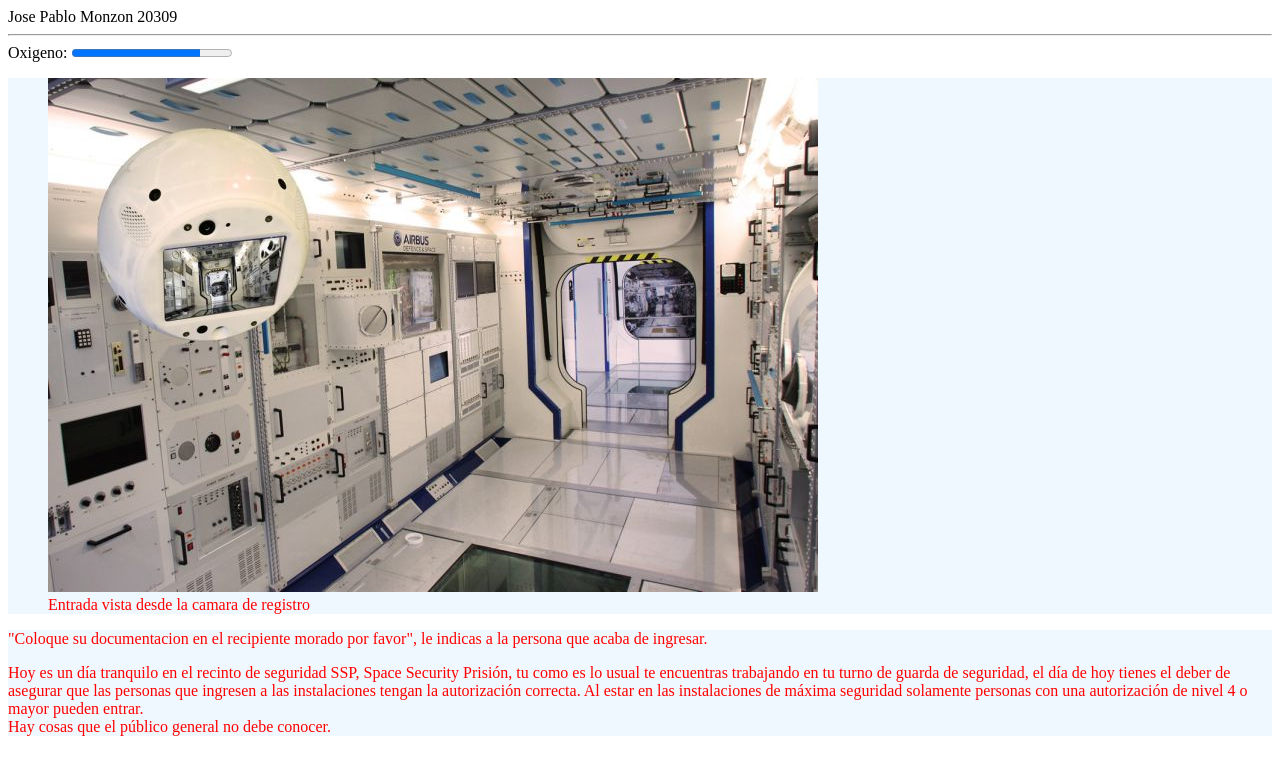
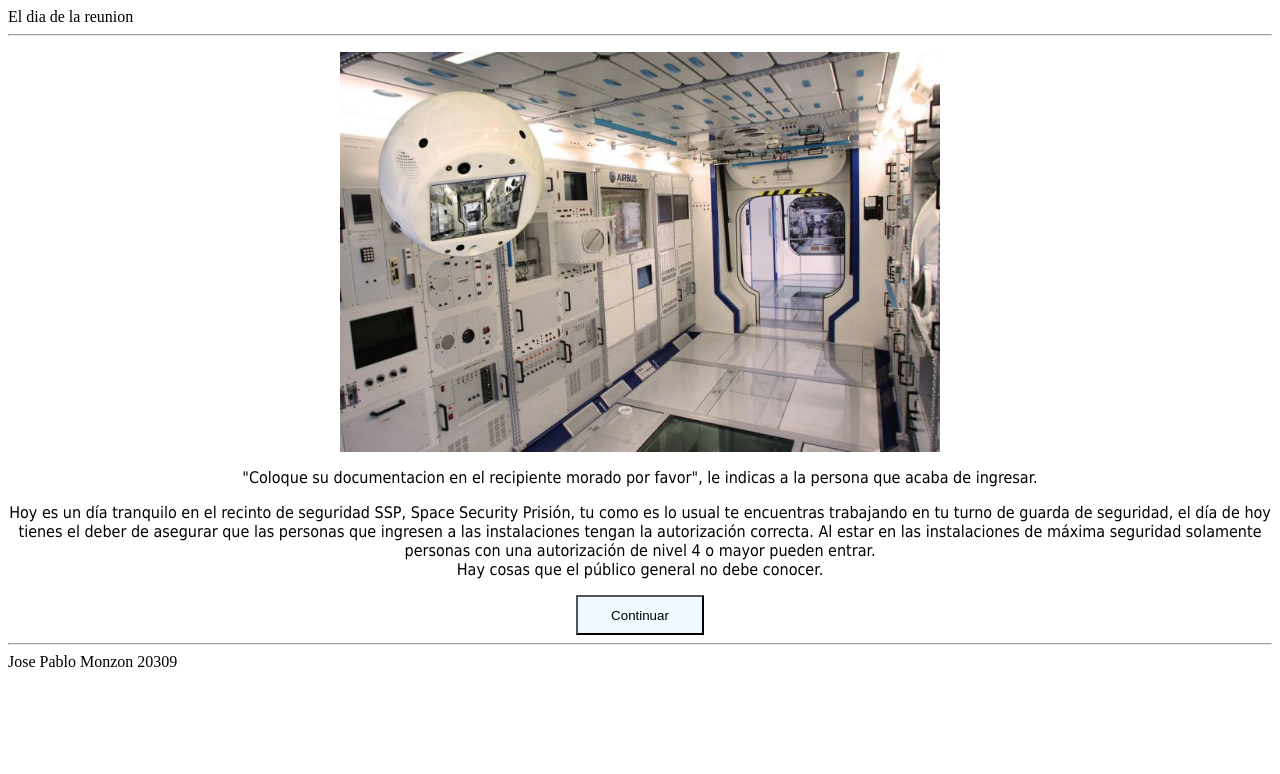
Before and after one commit to TheJPMZ/Lab07-Webpack, a website: page pages/1/1.html in a window 1280 px wide. Drawn offline with nearby package versions, Linux system fonts and the light colour scheme; files whose address does not match are found by name.

Commit message:
Refactor

```diff
--- a/pages/1/1.html
+++ b/pages/1/1.html
@@ -3,6 +3,7 @@
     <head>
         <title>El dia de la reunion</title>
         <meta charset="UTF-8">
+        <link rel="stylesheet" href="https://cdnjs.cloudflare.com/ajax/libs/animate.css/4.1.1/animate.min.css"/>
         <link rel="stylesheet" href="1.css">
     </head>
     <body>
--- a/pages/1/1.js
+++ b/pages/1/1.js
@@ -1,21 +1,15 @@
 window.onload = function () {
 
-    const body = document.body;
-
-    body.innerHTML = "<header>\n" +
-        "    Jose Pablo Monzon 20309\n" +
+    document.body.innerHTML = "" +
+        "<header class=\"animate__animated animate__bounce\" >\n" +
+        "    El dia de la reunion\n" +
         "    <hr>\n" +
         "</header>\n" +
-        "\n" +
-        "<label class='a'>Oxigeno:</label> <progress value=\"80\" max=\"100\"> 80% </progress>\n" +
-        "\n" +
         "<div>\n" +
         "    <figure>\n" +
-        "        <img src=\"entrada.jpg\" alt='Entrada'>\n" +
-        "            <figcaption>Entrada vista desde la camara de registro</figcaption>\n" +
+        "        <img src='/../images/entrada.jpg' alt='Entrada'>\n" +
         "    </figure>\n" +
         "</div>\n" +
-        "\n" +
         "<div>\n" +
         "    <p>\n" +
         "        \"Coloque su documentacion en el recipiente morado por favor\", le indicas a la persona que acaba de ingresar.\n" +
@@ -23,20 +17,12 @@ window.onload = function () {
         "    <p>\n" +
         "        Hoy es un día tranquilo en el recinto de seguridad SSP, Space Security Prisión, tu como es lo usual te encuentras trabajando en tu turno de guarda de seguridad, el día de hoy tienes el deber de asegurar que las personas que ingresen a las instalaciones tengan la autorización correcta. Al estar en las instalaciones de máxima seguridad solamente personas con una autorización de nivel 4 o mayor pueden entrar. <br> Hay cosas que el público general no debe conocer.\n" +
         "    </p>\n" +
-        "</div>\n"
-
-    let boton = document.createElement("button")
-    boton.onmousedown = function myFunction(){
-        let name = prompt("Ingrese el nombre de usuario que desea filtrar (dejar en blanco para mostrar todo):","LUDWING");
-        if (name!=null){
-            refresh(name)
-        } else {
-            refresh()
-        }
-    };
-
-    window.onload = function () {
-        document.body.append(boton)
-    }
-
+        "</div>\n" +
+        "<form method='get' action='/../pages/2/2.html'>\n" +
+        "       <button type='submit'> Continuar </button>\n" +
+        "</form>\n" +
+        "<footer>\n" +
+        "<hr>\n" +
+        "Jose Pablo Monzon 20309\n" +
+        "</footer>"
 }
--- a/pages/1/1.scss
+++ b/pages/1/1.scss
@@ -1,10 +1,37 @@
-$color1: red;
+$color1: aliceblue;
+$color2: cornflowerblue;
+$font: Tahoma;
 
 button {
-  color: $color1;
+  background: $color1;
+  height: 5vh;
+  width: 10vw;
+  transition: 0.3s;
+
+  :hover {
+    opacity: 50%;
+    font-size: 100%;
+  }
 }
 
-div {
-  background: aliceblue;
-  color: $color1;
+img {
+  height: 50vh;
+  display: block;
+  margin-right: auto;
+  margin-left: auto;
 }
+
+p {
+  text-align: center;
+  font-family: $font;
+}
+
+form {
+  width: fit-content;
+  background: $color2;
+  margin: 0 auto;
+}
+
+header footer{
+  text-align: center;
+}
```
Also changed, not shown: pages/1/1.css, 1 other file.
